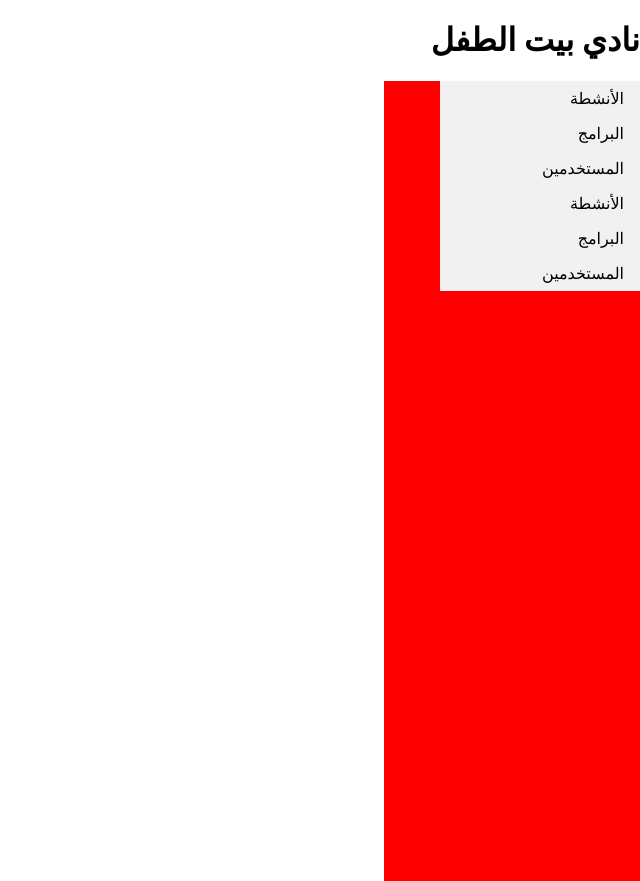
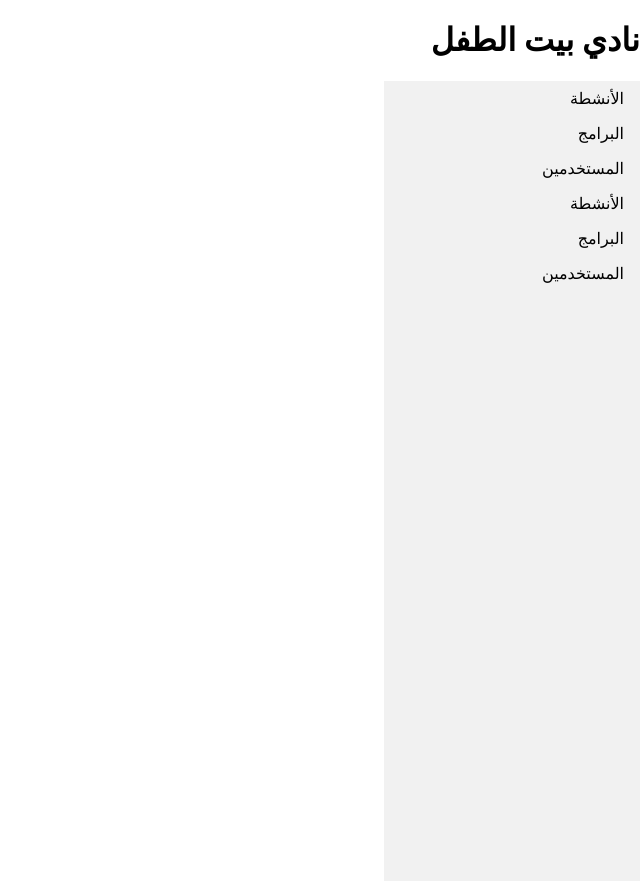
Before and after one commit to FACK1/M-E-Platform, a React (Create React App) app in the folder client/: page / in a window 1280 px wide. Shown: the whole page, without its empty margins (640-1280 px from the left). Built offline with nearby package versions, Linux system fonts and the light colour scheme; the HTML template or start-up script is replaced by a standard one.

Commit message:
add font

```diff
--- a/client/public/index.html
+++ b/client/public/index.html
@@ -5,6 +5,7 @@
     <link rel="shortcut icon" href="%PUBLIC_URL%/favicon.ico" />
     <link href="https://fonts.googleapis.com/css?family=Cairo:400,700" rel="stylesheet">
     <link href="index.css" rel="stylesheet"  type="text/css">
+    <link href="https://fonts.googleapis.com/css?family=Cairo" rel="stylesheet">
 
     <meta
       name="viewport"
--- a/client/src/components/Header/index.style.js
+++ b/client/src/components/Header/index.style.js
@@ -4,7 +4,7 @@ import {Link} from 'react-router-dom';
 export const StyledHeader = styled.div`
 width:20%;
 float:right;
-background-color: red;
+background-color: #f1f1f1;
 height:100vh;
 margin: 0;
 padding: 0;
@@ -12,10 +12,8 @@ padding: 0;
 export const StyledUl = styled.ul`
 list-style-type: none;
 width:100%;
-
 margin: 0;
 padding: 0;
-width: 200px;
 background-color: #f1f1f1;
 `;
 export const StyledLink = styled(Link)`
```
